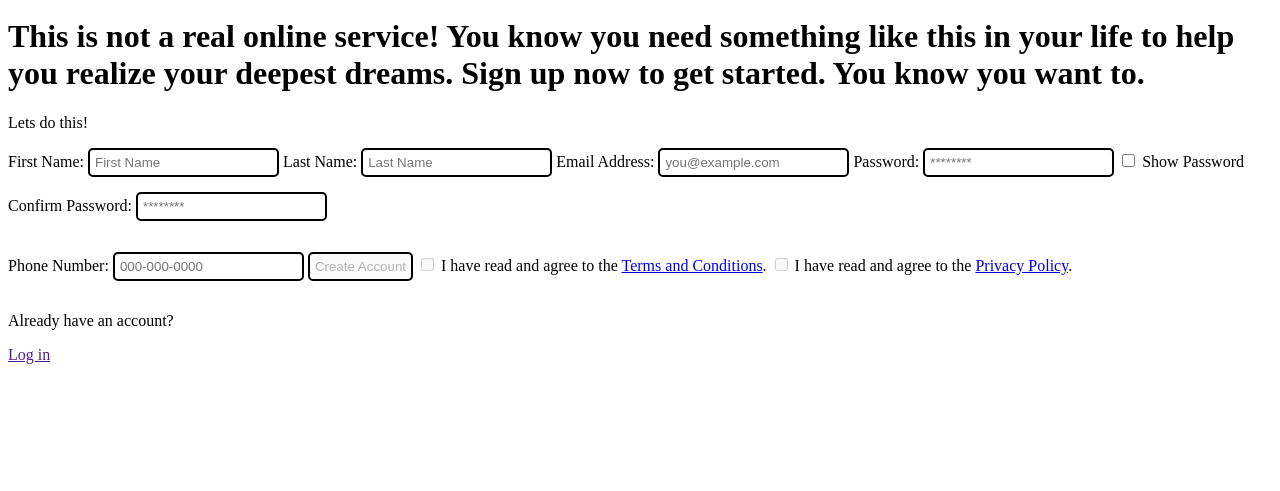
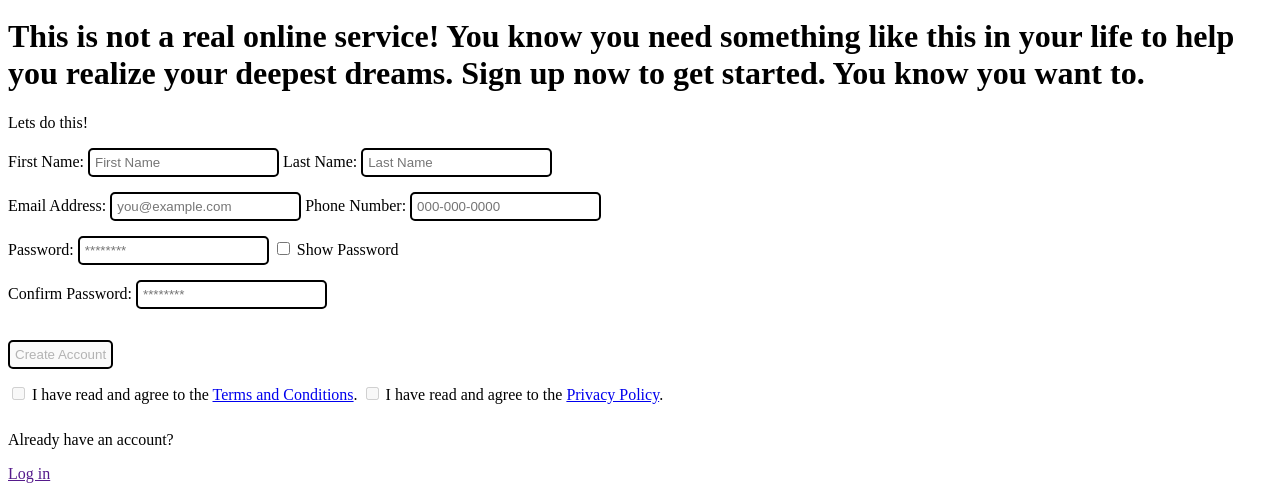
Before and after one commit to adilshads/signUpForm, a website: page index.html in a window 1280 px wide. Shown: the part 349-840 px from the top of the page. Before the commit the page ends 800 px from the top, so only its background shows below. Drawn offline with Linux system fonts and the light colour scheme.

Commit message:
Organize sign up form

```diff
--- a/index.html
+++ b/index.html
@@ -33,6 +33,7 @@
         <form action="" method="post" onsubmit="return validateForm()">
 
             <!-- First Name and Last Name -->
+            <div>
                 <label for="first_name">First Name:</label>
                 <input type="text" id="first_name" name="first_name" placeholder="First Name"
                 pattern="[a-zA-Z0-9]+" title="Please enter a valid name: Letters or Numbers or a combination
@@ -42,13 +43,20 @@
                 <input type="text" id="last_name" name="last_name" placeholder="Last Name"
                 pattern="[a-zA-Z0-9]+" title="Please enter a valid name: Letters or Numbers or a combination
                 of both" autocomplete="on" required>
-
-            <!-- Email Address -->
+            </div>
+            <!-- Email Address and Phone Number -->
+            <div>
                 <label for="user_email">Email Address:</label>
                 <input type="email" id="user_email" name="user_email" placeholder="you@example.com"
                 autocomplete="email" required>
 
+                <label for="phone_number">Phone Number:</label>
+                <input type="phone_number" id="phone_number" name="phone_number" placeholder="000-000-0000"
+                pattern="\d{3}[\-]\d{3}[\-]\d{4}" title="US based Phone Number in the format of: 123-456-7890"
+                autocomplete="on" required>
+            </div>
             <!-- Passwords -->
+            <div>
                 <label for="user_password">Password:</label>
                 <input type="password" id="user_password" name="user_password" placeholder="********"
                 minlength="8" pattern="(?=^.{8,}$)((?=.*\d)|(?=.*\W+))(?![.\n])(?=.*[A-Z])(?=.*[a-z]).*$"
@@ -68,14 +76,8 @@
 
                 <p id="message"></p>
 
-            <!-- Phone Number-->
-            <label for="phone_number">Phone Number:</label>
-            <input type="phone_number" id="phone_number" name="phone_number" placeholder="000-000-0000"
-            pattern="\d{3}[\-]\d{3}[\-]\d{4}" title="US based Phone Number in the format of: 123-456-7890"
-            autocomplete="on" required>
-
                 <input type="submit" id="submit_button" onclick="checkPasswordMatch()" value="Create Account" disabled>
-
+            </div>
             <!-- Fake Terms and Conditions and Fake Privacy Policy-->
             <label>
                 <input type="checkbox" id="agree_terms_checkbox" name="agree_terms" disabled required>
```
Lines whose indentation alone changed are shown as unchanged.
